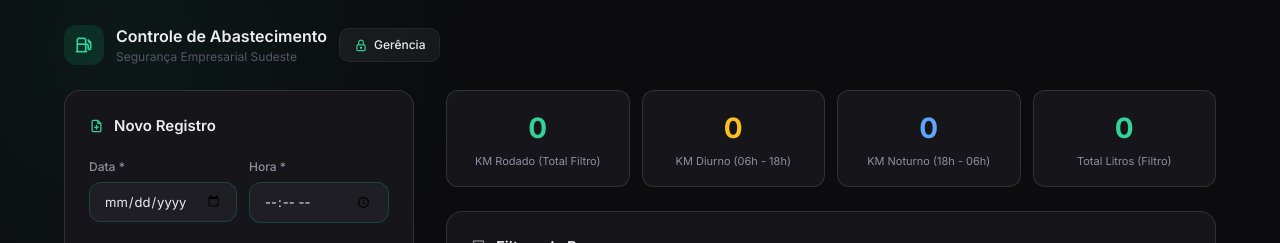
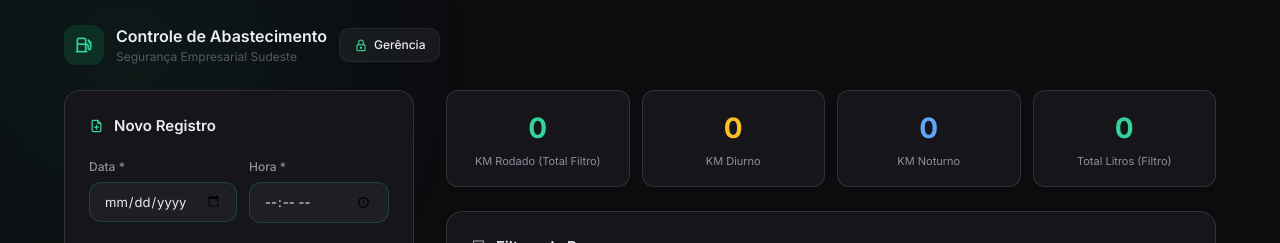
Before and after one commit to Glauber89/abastecimento-sudeste, a plain HTML site: page index.html in a window 1280 px wide. Shown: the top 243 px of the page. Drawn offline with Linux system fonts and the light colour scheme.

Commit message:
Add files via upload

```diff
--- a/index.html
+++ b/index.html
@@ -112,11 +112,11 @@
         </div>
         <div class="kpi">
           <div class="kpi-val" id="kpi-diurno" style="color: #fbbf24;">0</div>
-          <div class="kpi-lbl">KM Diurno (06h - 18h)</div>
+          <div class="kpi-lbl">KM Diurno</div>
         </div>
         <div class="kpi">
           <div class="kpi-val" id="kpi-noturno" style="color: #60a5fa;">0</div>
-          <div class="kpi-lbl">KM Noturno (18h - 06h)</div>
+          <div class="kpi-lbl">KM Noturno</div>
         </div>
         <div class="kpi">
           <div class="kpi-val" id="kpi-litros" style="color: #34d399;">0</div>
```
Also changed, not shown: admin.html (+2 -2 lines).
